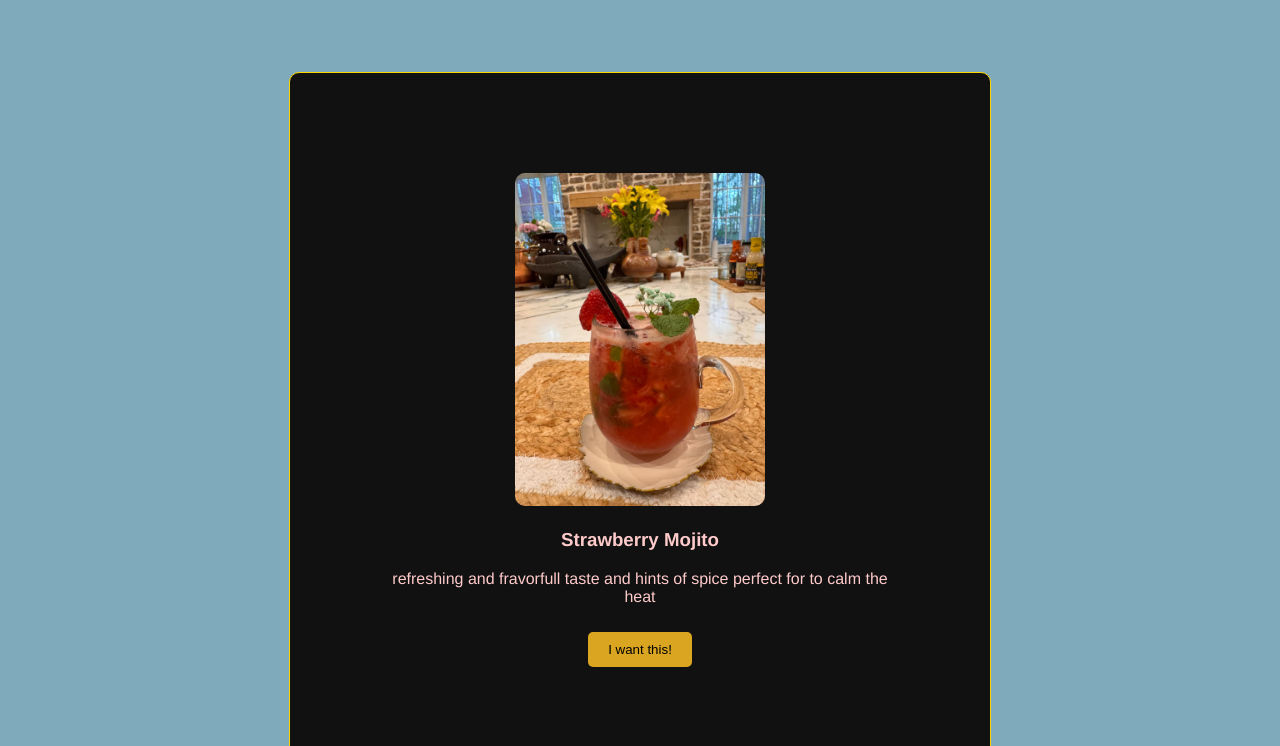
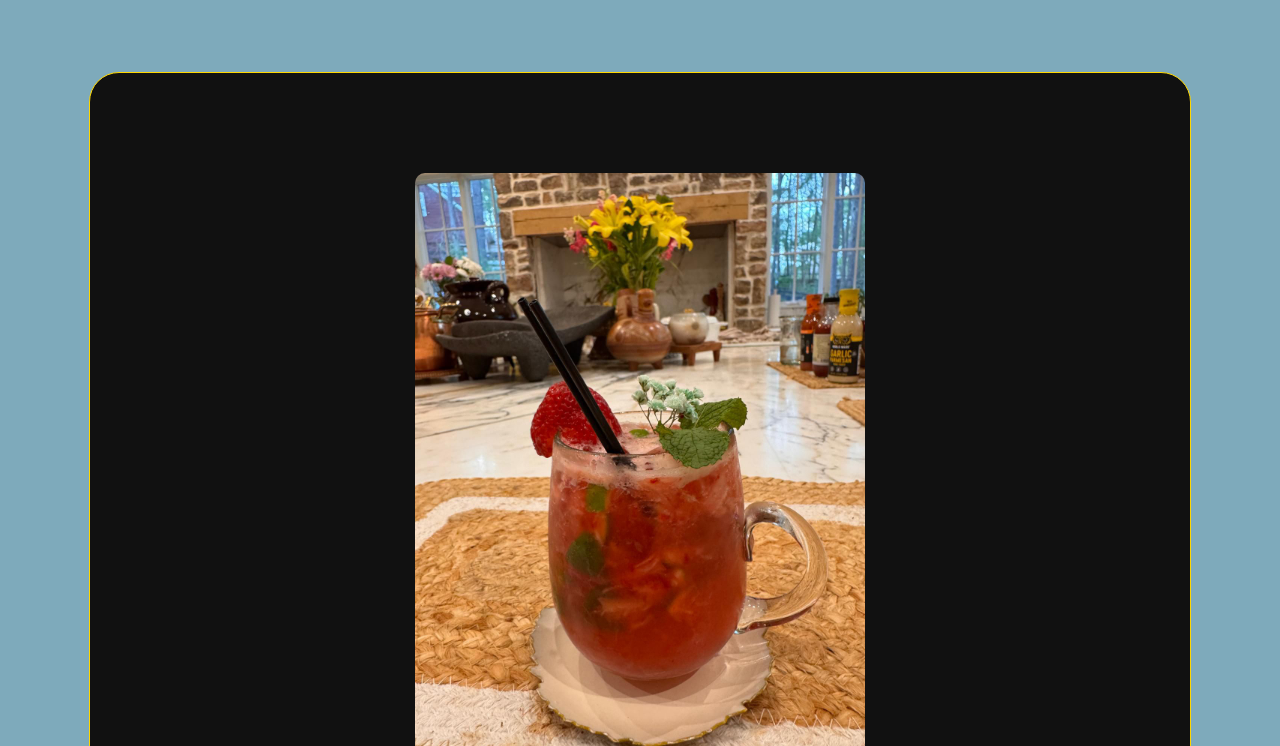
Before and after one commit to geraldcardnas/bring-the-cocktail, a plain HTML site: page index.html in a window 1280 px wide. Shown: the part 534-1280 px from the top of the page. Drawn offline with Linux system fonts and the light colour scheme.

Commit message:
Refactor CSS styles for layout and design improvements
Updated styles for various elements including body, header, item, and button. Adjusted padding, margins, and colors for improved layout and design.

```diff
--- a/styles.css
+++ b/styles.css
@@ -53,8 +53,8 @@
     background-color: #111;
     border: 1px solid gold;
     padding: 100px;
-    width: 500px;
-    border-radius: 10px;
+    width: 900px;
+    border-radius: 30px;
     text-align: center;
 }
 .item img{
```
